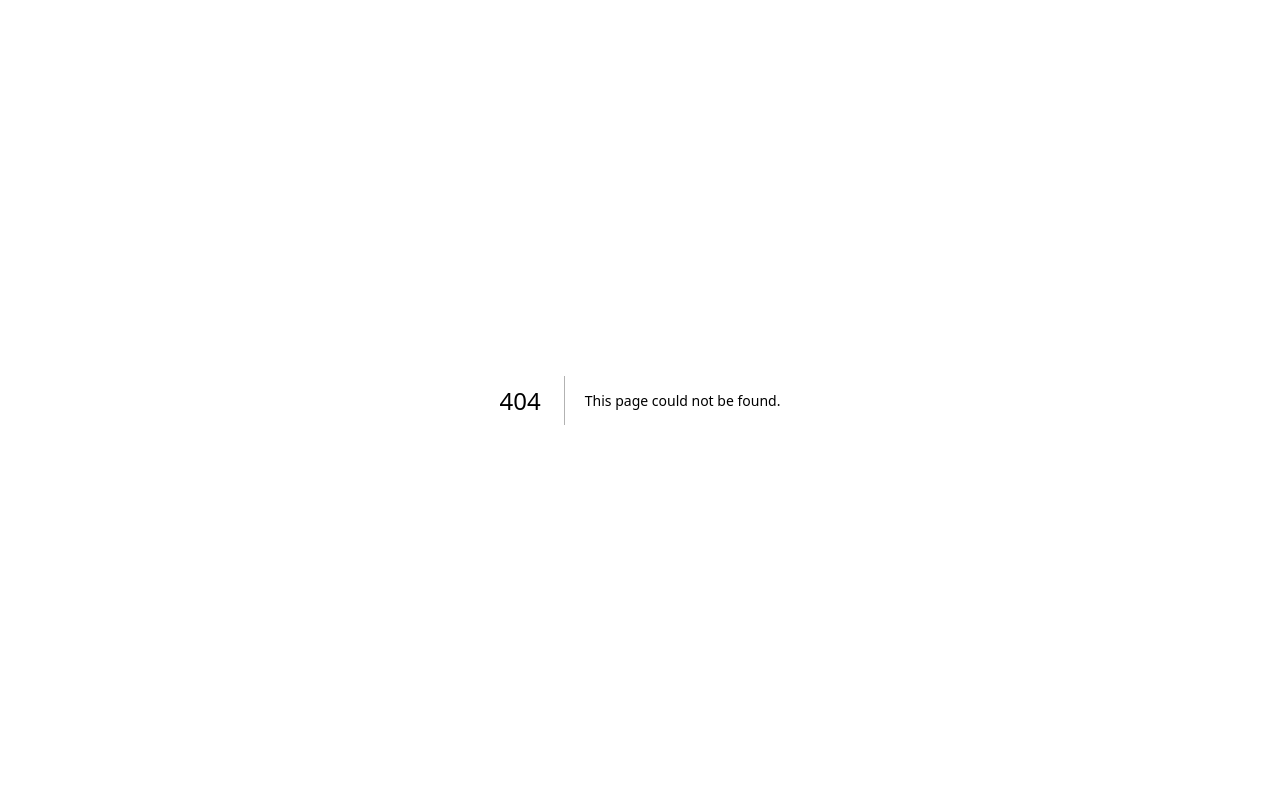
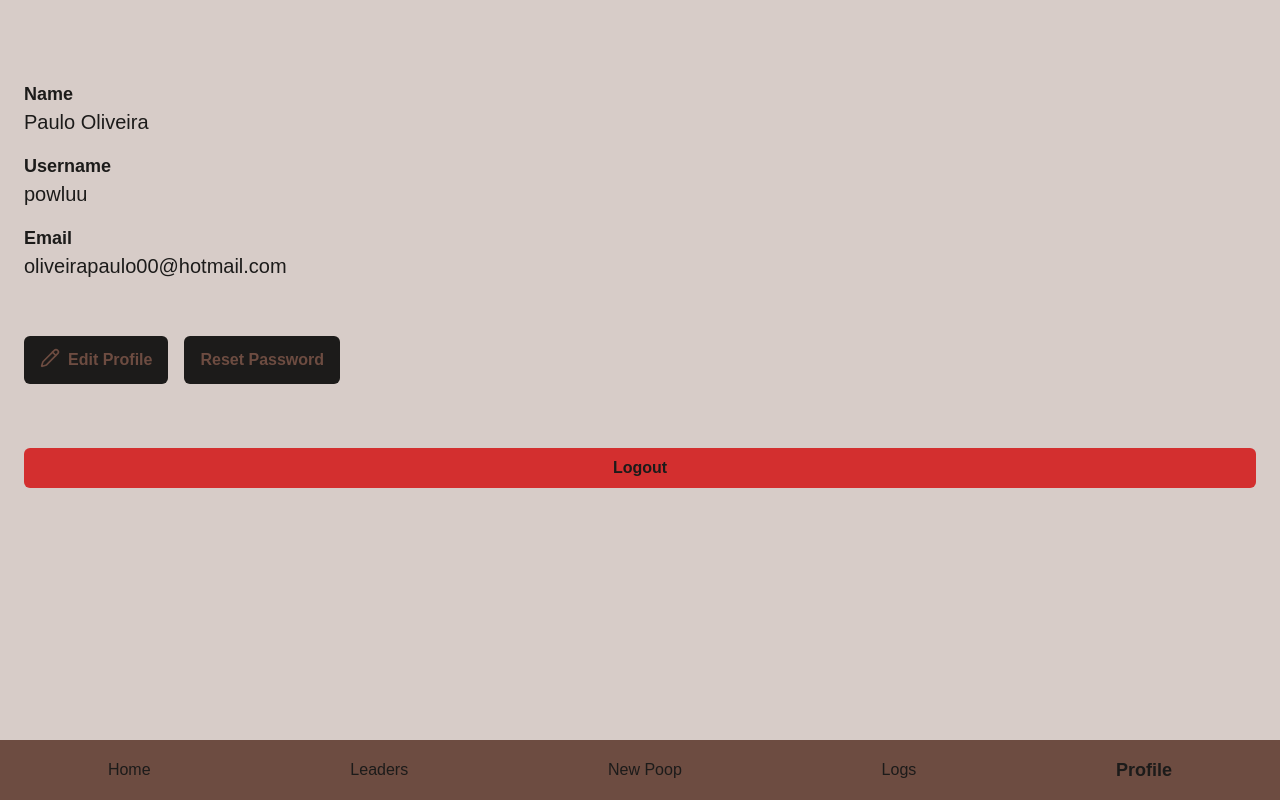
Before and after one commit to pauloo0/poop-tracker, a Next.js app: page /profile in a window 1280 px wide. Before the commit this address had no page. Built offline with nearby package versions, Linux system fonts and the light colour scheme.

Commit message:
Create user profile

```diff
--- /dev/null
+++ b/app/profile/layout.tsx
@@ -0,0 +1,14 @@
+import Navbar from '../components/Navbar'
+
+export default function ProfileLayout({
+  children,
+}: {
+  children: React.ReactNode
+}) {
+  return (
+    <>
+      <Navbar active='profile' />
+      {children}
+    </>
+  )
+}
--- /dev/null
+++ b/app/profile/page.tsx
@@ -0,0 +1,53 @@
+import { Pencil } from 'lucide-react'
+import Link from 'next/link'
+
+export default function Profile() {
+  return (
+    <>
+      <main className='p-6'>
+        <section
+          id='userInfo'
+          className='my-14 flex flex-col items-start justify-start gap-4'
+        >
+          <div className='flex flex-col items-start justify-center'>
+            <h2 className='text-lg font-bold'>Name</h2>
+            <p className='text-xl'>Paulo Oliveira</p>
+          </div>
+          <div className='flex flex-col items-start justify-center'>
+            <h2 className='text-lg font-bold'>Username</h2>
+            <p className='text-xl'>powluu</p>
+          </div>
+          <div className='flex flex-col items-start justify-center'>
+            <h2 className='text-lg font-bold'>Email</h2>
+            <p className='text-xl'>oliveirapaulo00@hotmail.com</p>
+          </div>
+        </section>
+
+        <section
+          id='buttonRow'
+          className='flex flex-row items-center justify-start gap-4'
+        >
+          <Link
+            className='bg-foreground flex flex-row gap-2 text-primary font-semibold px-4 py-3 rounded-md hover:scale-105 transition-transform'
+            href='/edit-profile'
+          >
+            <Pencil className='w-5 h-5' /> Edit Profile
+          </Link>
+          <Link
+            className='bg-foreground text-primary font-semibold px-4 py-3 rounded-md hover:scale-105 transition-transform'
+            href='/reset-password'
+          >
+            Reset Password
+          </Link>
+        </section>
+
+        <Link
+          className='w-full flex items-center justify-center py-2 rounded-md font-bold bg-error text-foreground hover:scale-[1.01] transition-transform mt-16'
+          href='/'
+        >
+          Logout
+        </Link>
+      </main>
+    </>
+  )
+}
```
